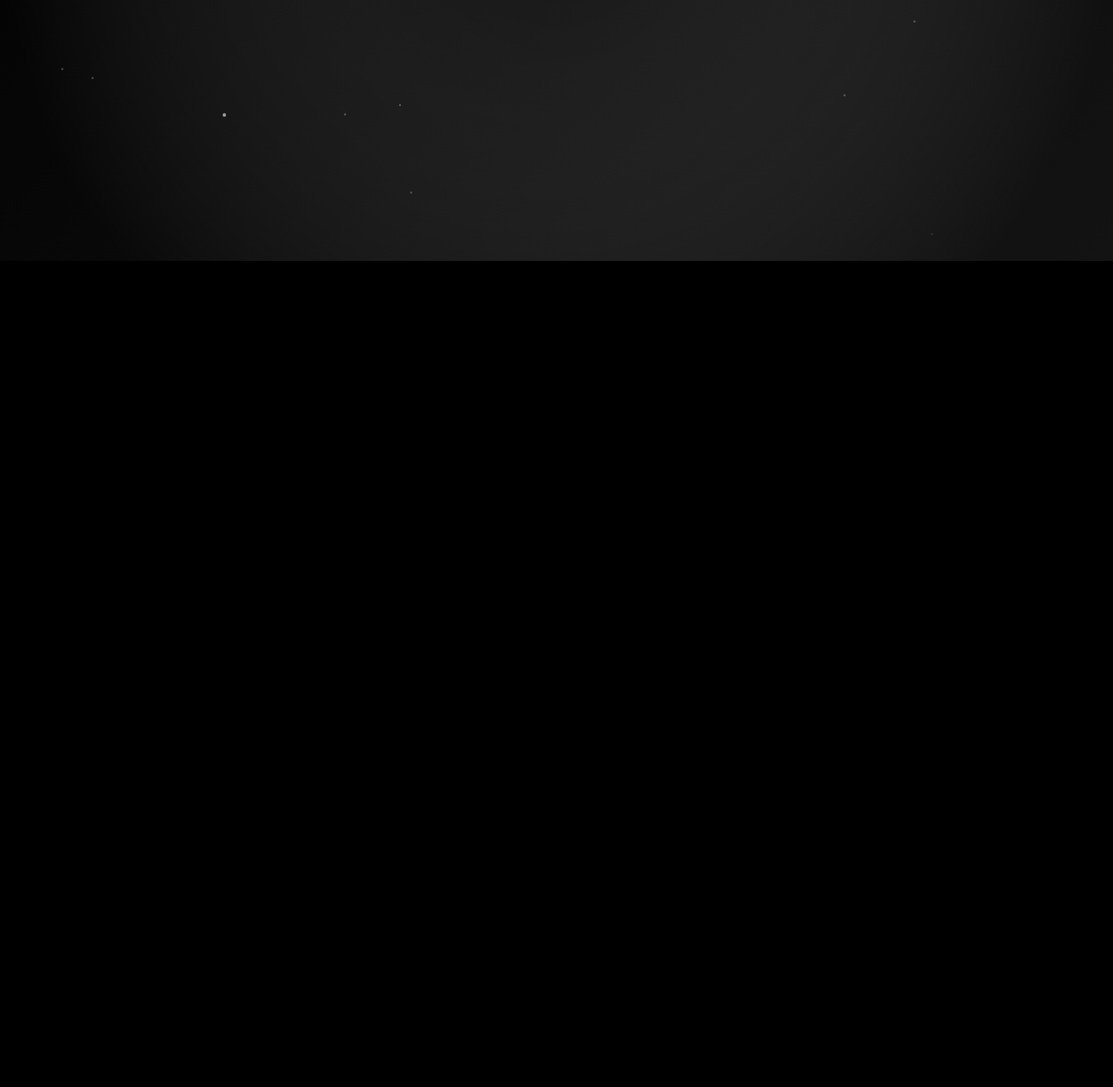
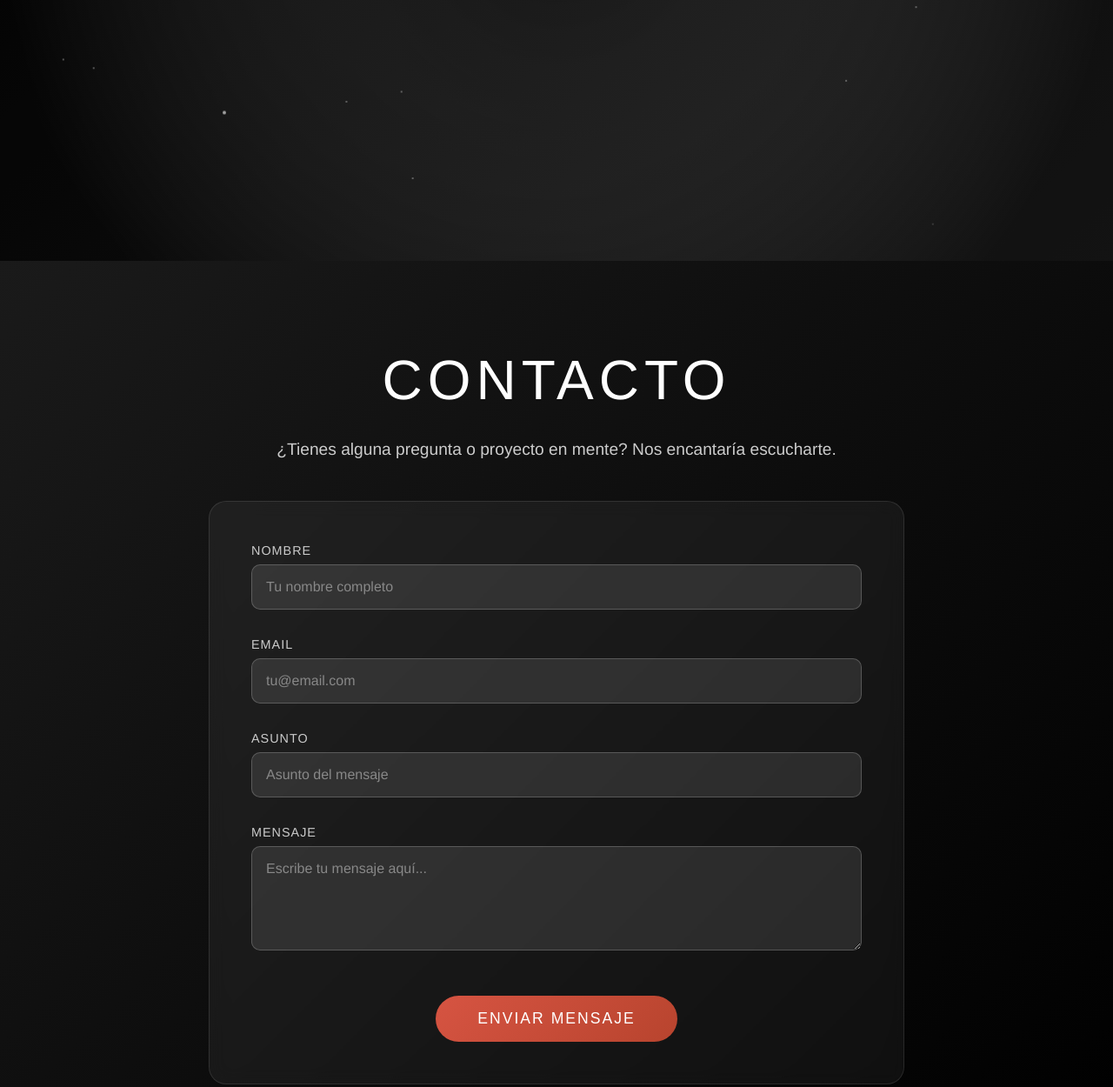
Before and after one commit to Crisho2/GuitarWorkCL, a plain HTML site: page index.html in a window 1280 px wide. Shown: the part 500-1750 px from the top of the page at 87% size. Before the commit the page ends 800 px from the top, so only its background shows below. Drawn offline with Linux system fonts and the light colour scheme.

Commit message:
Index con FB IG y Contacto Mail

```diff
--- a/index.html
+++ b/index.html
@@ -284,6 +284,127 @@
                 opacity: 0;
             }
         }
+
+        /* Sección de contacto */
+        .contact-section {
+            min-height: 100vh;
+            padding: 100px 5%;
+            background: linear-gradient(135deg, #1a1a1a 0%, #000 100%);
+            display: flex;
+            align-items: center;
+            justify-content: center;
+        }
+
+        .contact-container {
+            max-width: 800px;
+            width: 100%;
+            text-align: center;
+        }
+
+        .contact-title {
+            font-size: 4rem;
+            font-weight: 300;
+            text-transform: uppercase;
+            letter-spacing: 6px;
+            margin-bottom: 2rem;
+            color: #fff;
+        }
+
+        .contact-subtitle {
+            font-size: 1.2rem;
+            color: #ccc;
+            margin-bottom: 3rem;
+            font-weight: 300;
+        }
+
+        .contact-form {
+            background: rgba(255, 255, 255, 0.05);
+            padding: 3rem;
+            border-radius: 20px;
+            backdrop-filter: blur(10px);
+            border: 1px solid rgba(255, 255, 255, 0.1);
+        }
+
+        .form-group {
+            margin-bottom: 2rem;
+            text-align: left;
+        }
+
+        .form-group label {
+            display: block;
+            margin-bottom: 0.5rem;
+            color: #ccc;
+            font-weight: 300;
+            text-transform: uppercase;
+            letter-spacing: 1px;
+            font-size: 0.9rem;
+        }
+
+        .form-group input,
+        .form-group textarea {
+            width: 100%;
+            padding: 1rem;
+            background: rgba(255, 255, 255, 0.1);
+            border: 1px solid rgba(255, 255, 255, 0.2);
+            border-radius: 10px;
+            color: #fff;
+            font-family: 'Helvetica Neue', Arial, sans-serif;
+            font-size: 1rem;
+            transition: all 0.3s ease;
+        }
+
+        .form-group input:focus,
+        .form-group textarea:focus {
+            outline: none;
+            border-color: #d65442;
+            background: rgba(255, 255, 255, 0.15);
+            box-shadow: 0 0 20px rgba(214, 84, 66, 0.3);
+        }
+
+        .form-group textarea {
+            resize: vertical;
+            min-height: 120px;
+        }
+
+        .form-group input::placeholder,
+        .form-group textarea::placeholder {
+            color: #888;
+        }
+
+        .submit-btn {
+            background: linear-gradient(135deg, #d65442 0%, #b8442e 100%);
+            color: #fff;
+            padding: 1rem 3rem;
+            border: none;
+            border-radius: 50px;
+            font-size: 1.1rem;
+            font-weight: 300;
+            text-transform: uppercase;
+            letter-spacing: 2px;
+            cursor: pointer;
+            transition: all 0.3s ease;
+            margin-top: 1rem;
+        }
+
+        .submit-btn:hover {
+            transform: translateY(-2px);
+            box-shadow: 0 10px 30px rgba(214, 84, 66, 0.4);
+        }
+
+        .submit-btn:active {
+            transform: translateY(0);
+        }
+
+        @media (max-width: 768px) {
+            .contact-title {
+                font-size: 2.5rem;
+                letter-spacing: 3px;
+            }
+
+            .contact-form {
+                padding: 2rem;
+            }
+        }
     </style>
 </head>
 <body>
@@ -341,12 +462,12 @@
                     <li><a href="#contact">Contacto</a></li>
                 </ul>
                 <div class="social-links">
-                    <a href="#" aria-label="Facebook">
+                    <a href="https://www.facebook.com/theguitarwork" target="_blank" rel="noopener noreferrer" aria-label="Facebook">
                         <svg width="20" height="20" viewBox="0 0 24 24" fill="currentColor">
                             <path d="M24 12.073c0-6.627-5.373-12-12-12s-12 5.373-12 12c0 5.99 4.388 10.954 10.125 11.854v-8.385H7.078v-3.47h3.047V9.43c0-3.007 1.792-4.669 4.533-4.669 1.312 0 2.686.235 2.686.235v2.953H15.83c-1.491 0-1.956.925-1.956 1.874v2.25h3.328l-.532 3.47h-2.796v8.385C19.612 23.027 24 18.062 24 12.073z"/>
                         </svg>
                     </a>
-                    <a href="#" aria-label="Instagram">
+                    <a href="https://www.instagram.com/theguitarwork/" target="_blank" rel="noopener noreferrer" aria-label="Instagram">
                         <svg width="20" height="20" viewBox="0 0 24 24" fill="currentColor">
                             <path d="M12 2.163c3.204 0 3.584.012 4.85.07 3.252.148 4.771 1.691 4.919 4.919.058 1.265.069 1.645.069 4.849 0 3.205-.012 3.584-.069 4.849-.149 3.225-1.664 4.771-4.919 4.919-1.266.058-1.644.07-4.85.07-3.204 0-3.584-.012-4.849-.07-3.26-.149-4.771-1.699-4.919-4.92-.058-1.265-.07-1.644-.07-4.849 0-3.204.013-3.583.07-4.849.149-3.227 1.664-4.771 4.919-4.919 1.266-.057 1.645-.069 4.849-.069zm0-2.163c-3.259 0-3.667.014-4.947.072-4.358.2-6.78 2.618-6.98 6.98-.059 1.281-.073 1.689-.073 4.948 0 3.259.014 3.668.072 4.948.2 4.358 2.618 6.78 6.98 6.98 1.281.058 1.689.072 4.948.072 3.259 0 3.668-.014 4.948-.072 4.354-.2 6.782-2.618 6.979-6.98.059-1.28.073-1.689.073-4.948 0-3.259-.014-3.667-.072-4.947-.196-4.354-2.617-6.78-6.979-6.98-1.281-.059-1.69-.073-4.949-.073zm0 5.838c-3.403 0-6.162 2.759-6.162 6.162s2.759 6.163 6.162 6.163 6.162-2.759 6.162-6.163c0-3.403-2.759-6.162-6.162-6.162zm0 10.162c-2.209 0-4-1.79-4-4 0-2.209 1.791-4 4-4s4 1.791 4 4c0 2.21-1.791 4-4 4zm6.406-11.845c-.796 0-1.441.645-1.441 1.44s.645 1.44 1.441 1.44c.795 0 1.439-.645 1.439-1.44s-.644-1.44-1.439-1.44z"/>
                         </svg>
@@ -370,6 +491,38 @@
             <div class="floating-dot"></div>
         </div>
     </div>
+
+    <!-- Sección de Contacto -->
+    <section id="contact" class="contact-section">
+        <div class="contact-container">
+            <h2 class="contact-title">Contacto</h2>
+            <p class="contact-subtitle">¿Tienes alguna pregunta o proyecto en mente? Nos encantaría escucharte.</p>
+
+            <form class="contact-form" action="mailto:theguitarwork@gmail.com" method="post" enctype="text/plain">
+                <div class="form-group">
+                    <label for="name">Nombre</label>
+                    <input type="text" id="name" name="name" placeholder="Tu nombre completo" required>
+                </div>
+
+                <div class="form-group">
+                    <label for="email">Email</label>
+                    <input type="email" id="email" name="email" placeholder="tu@email.com" required>
+                </div>
+
+                <div class="form-group">
+                    <label for="subject">Asunto</label>
+                    <input type="text" id="subject" name="subject" placeholder="Asunto del mensaje" required>
+                </div>
+
+                <div class="form-group">
+                    <label for="message">Mensaje</label>
+                    <textarea id="message" name="message" placeholder="Escribe tu mensaje aquí..." required></textarea>
+                </div>
+
+                <button type="submit" class="submit-btn">Enviar Mensaje</button>
+            </form>
+        </div>
+    </section>
 
     <script>
         // Crear partículas animadas
@@ -420,6 +573,22 @@
                 }
             });
         });
+
+        // Manejo del formulario de contacto
+        document.querySelector('.contact-form').addEventListener('submit', function(e) {
+            e.preventDefault();
+
+            const name = document.getElementById('name').value;
+            const email = document.getElementById('email').value;
+            const subject = document.getElementById('subject').value;
+            const message = document.getElementById('message').value;
+
+            // Crear el contenido del email
+            const emailBody = `Nombre: ${name}%0D%0AEmail: ${email}%0D%0AAsunto: ${subject}%0D%0A%0D%0AMensaje:%0D%0A${message}`;
+
+            // Abrir cliente de email
+            window.location.href = `mailto:theguitarwork@gmail.com?subject=${encodeURIComponent(subject)}&body=${emailBody}`;
+        });
     </script>
 </body>
 </html>
```
